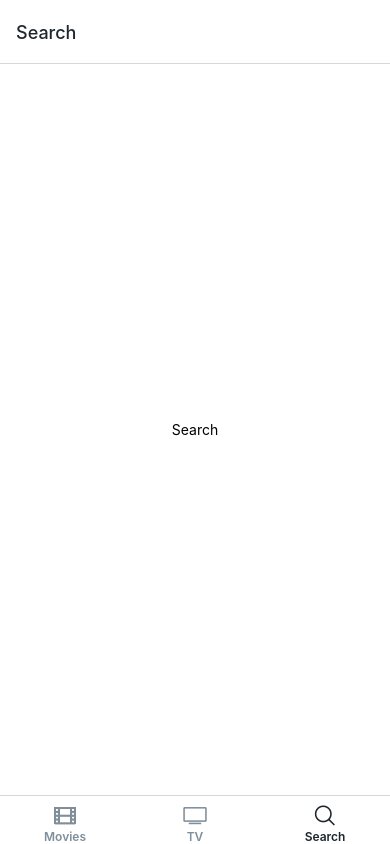
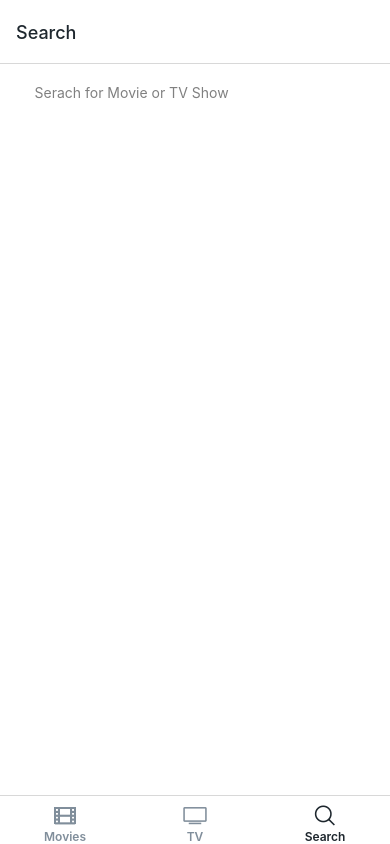
Before and after one commit to helloljho/noovies, a React Native app: screen /Search in a window 390 px wide. Built offline with nearby package versions, Linux system fonts and the light colour scheme; no server answers.

Commit message:
fix : Search Input Component

```diff
--- a/screens/Search.tsx
+++ b/screens/Search.tsx
@@ -1,10 +1,30 @@
-import React from 'react';
-import { View, Text } from 'react-native';
+import React, { useState } from 'react';
+import styled from 'styled-components/native';
 
-const Search = () => (
-  <View style={{ flex: 1, justifyContent: 'center', alignItems: 'center' }}>
-    <Text>Search</Text>
-  </View>
-);
+const Container = styled.ScrollView``;
+const SearchBar = styled.TextInput`
+  background-color: white;
+  padding: 10px 15px;
+  border-radius: 15px;
+  width: 90%;
+  margin: 10px auto;
+`;
+
+const Search = () => {
+  const [query, setQuery] = useState('');
+  const onChangeTest = (text: string) => {
+    setQuery(text);
+  };
+  return (
+    <Container>
+      <SearchBar
+        placeholder="Serach for Movie or TV Show"
+        placeholderTextColor="grey"
+        returnKeyType="search"
+        onChangeText={onChangeTest}
+      />
+    </Container>
+  );
+};
 
 export default Search;
```
